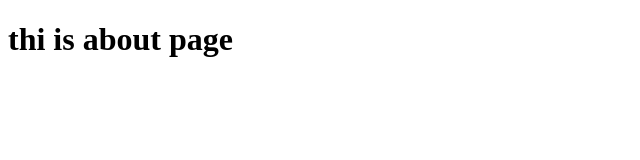
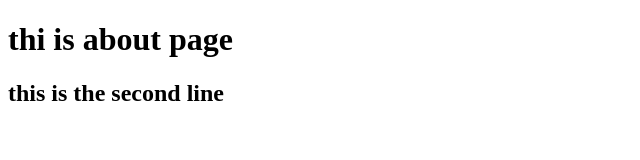
Before and after one commit to Jeet7965/create-branches, a plain HTML site: page about.html in a window 1280 px wide. Shown: the whole page, without its empty margins (0-640 px from the left). Drawn offline with Linux system fonts and the light colour scheme.

Commit message:
Describe your changes

```diff
--- a/about.html
+++ b/about.html
@@ -11,6 +11,7 @@
     <body>
 
      <h1>thi is about page</h1>
+     <h2>this is the second line</h2>
 
     </body>
 </html>
```
